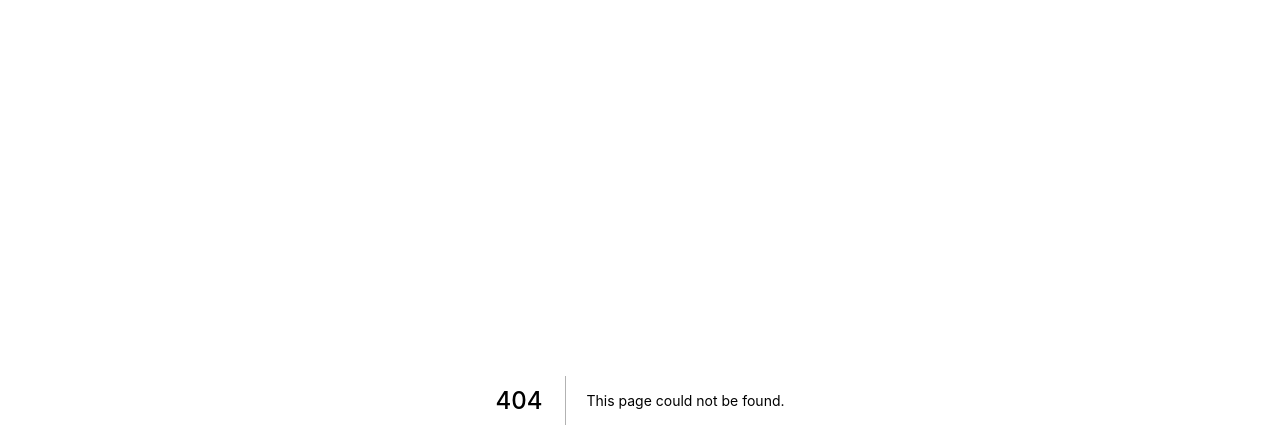
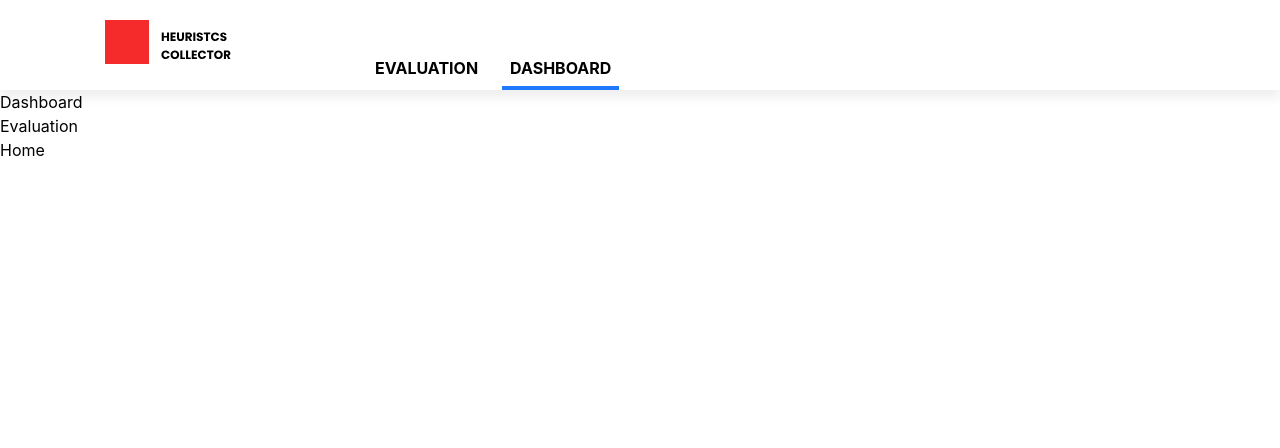
Before and after one commit to alandbh/heuristic-scores-form, a Next.js app: page /dashboard in a window 1280 px wide. Before the commit this address had no page. Shown: the top 448 px of the page. Built offline with nearby package versions, Linux system fonts and the light colour scheme.

Commit message:
Header with styles

```diff
--- /dev/null
+++ b/components/Header/Header.js
@@ -0,0 +1,54 @@
+import Image from "next/image";
+import Link from "next/link";
+import { useRouter } from "next/router";
+import React from "react";
+import PlayerSelect from "../Playerselect/Playerselect";
+import styles from "./Header.module.scss";
+
+// import { Container } from './styles';
+
+function Header({ children, className }) {
+    const router = useRouter();
+
+    return (
+        <header className={styles.headerWrapper}>
+            <div className={styles.logo}>
+                <Link href="/">
+                    <a>
+                        <Image
+                            src="/logo.svg"
+                            alt="Collector Logo"
+                            width={126}
+                            height={44}
+                        />
+                    </a>
+                </Link>
+            </div>
+            <nav>
+                <Link href="/evaluation">
+                    <a
+                        className={
+                            router.pathname == "/evaluation"
+                                ? styles.active
+                                : ""
+                        }
+                    >
+                        Evaluation
+                    </a>
+                </Link>
+                <Link href="/dashboard">
+                    <a
+                        className={
+                            router.pathname == "/dashboard" ? styles.active : ""
+                        }
+                    >
+                        Dashboard
+                    </a>
+                </Link>
+            </nav>
+            <div className={styles.colright}>{children}</div>
+        </header>
+    );
+}
+
+export default Header;
--- /dev/null
+++ b/components/Header/Header.module.scss
@@ -0,0 +1,51 @@
+@import "../../styles/components.scss";
+.headerWrapper {
+    // border: 1px solid red;
+    height: 90px;
+    @extend .box-shadow;
+    display: grid;
+    grid-template-columns: repeat(12, 1fr);
+    grid-gap: 20px;
+
+    div.logo {
+        grid-column-start: 2;
+        grid-column-end: 3;
+        min-width: 130px;
+        display: flex;
+        // justify-content: center;
+        align-items: center;
+    }
+
+    nav {
+        grid-column: 4/10;
+        display: flex;
+        // justify-content: center;
+        align-items: flex-end;
+        // border: 1px solid red;
+
+        a {
+            height: 2.5rem;
+            display: flex;
+            align-items: center;
+            border-bottom: 4px solid transparent;
+            margin: 0 0.5rem;
+            padding: 0.5rem;
+            font-weight: bold;
+            text-transform: uppercase;
+
+            &.active {
+                border-bottom: 4px solid $blue;
+            }
+        }
+    }
+
+    .colright {
+        grid-column: 10/12;
+        display: flex;
+        justify-content: flex-end;
+    }
+
+    span {
+        color: red;
+    }
+}
--- a/components/Playerselect/Playerselect.module.scss
+++ b/components/Playerselect/Playerselect.module.scss
@@ -11,7 +11,7 @@
         // border: 1px solid red;
         display: flex;
         width: 100px;
-        height: 100px;
+        height: 80px;
 
         img {
             max-width: 100%;
@@ -24,6 +24,7 @@
         height: auto;
         transition: 0.4s;
         background: white;
+        position: fixed;
         // box-shadow: 0px 8px 10px #00000011;
         @extend .box-shadow;
         width: max-content;
--- /dev/null
+++ b/pages/dashboard.js
@@ -0,0 +1,30 @@
+import React from "react";
+import Head from "next/head";
+import Link from "next/link";
+import Header from "../components/Header/Header";
+
+// import { Container } from './styles';
+
+function dashboard() {
+    return (
+        <>
+            <Head>
+                <title>Dashboard - Heuristics Collector</title>
+                <meta name="description" content="Heuristics collector" />
+                <link rel="icon" href="/favicon.ico" />
+            </Head>
+
+            <Header className="active"></Header>
+
+            <main>
+                <div className="wrapper">
+                    <h1>Dashboard</h1>
+                    <Link href="/evaluation">Evaluation</Link> <br />
+                    <Link href="/">Home</Link>
+                </div>
+            </main>
+        </>
+    );
+}
+
+export default dashboard;
--- a/pages/evaluation.js
+++ b/pages/evaluation.js
@@ -1,9 +1,10 @@
 import Head from "next/head";
-import Image from "next/image";
+import Link from "next/link";
 import styles from "../styles/Home.module.scss";
 import getData from "../services/getData";
 import { useEffect, useState } from "react";
 import PlayerSelect from "../components/Playerselect/Playerselect";
+import Header from "../components/Header/Header";
 
 function evaluation() {
     const [players, setPlayers] = useState([]);
@@ -32,18 +33,20 @@ function evaluation() {
                 <link rel="icon" href="/favicon.ico" />
             </Head>
 
-            <main>
-                <h1 className={styles.title}>
-                    {activePlayer ? activePlayer.name : ""}
-                </h1>
-
+            <Header className="active">
                 <PlayerSelect
                     setActivePlayer={setActivePlayer}
                     activePlayer={activePlayer}
                     players={players}
                 ></PlayerSelect>
+            </Header>
 
-                <div></div>
+            <main>
+                <h1 className={styles.title}>
+                    {activePlayer ? activePlayer.name : ""}
+                </h1>
+                <Link href="/dashboard">Dashboard</Link> <br />
+                <Link href="/">Home</Link>
             </main>
         </div>
     );
--- a/styles/components.scss
+++ b/styles/components.scss
@@ -1,3 +1,5 @@
+$blue: #1e77fc;
+
 .srolny {
     position: absolute;
     width: 1px;
```
Also changed, not shown: public/logo.svg (added), 1 other file (tests, documents, lock files or other folders).
